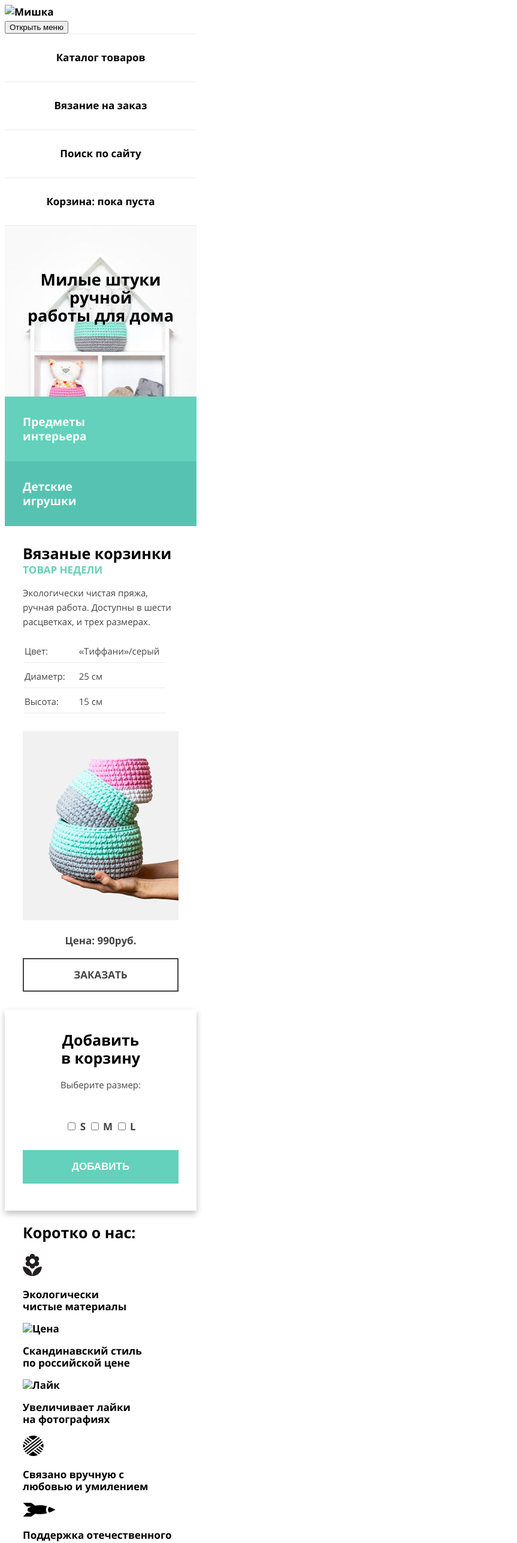
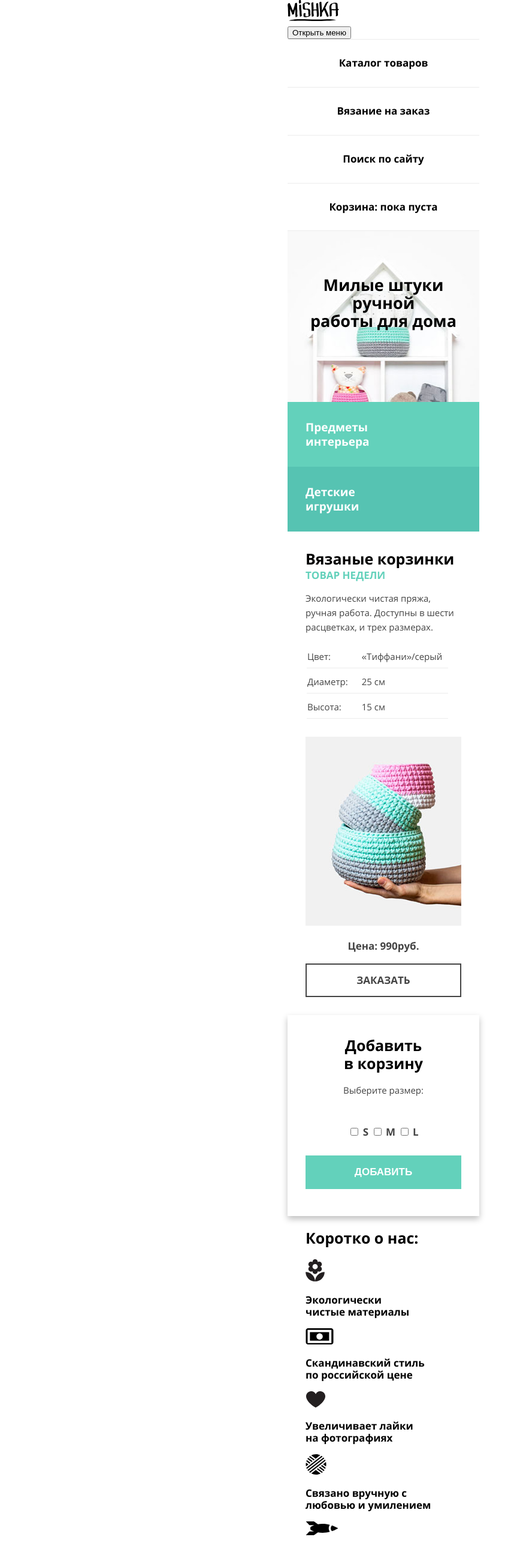
Before and after one commit to KirillPotekhin/370503-mishka, a website: page source/index.html in a window 1280 px wide. Shown: the top 2572 px of the page at 60% size, without its empty margins (0-863 px from the left). Drawn offline with nearby package versions, Linux system fonts and the light colour scheme; files that its build step writes are made by us from their sources; files whose address does not match are found by name.

Commit message:
Добавил изображения, убрал br, обернул блоки в центровщик

```diff
--- a/source/index.html
+++ b/source/index.html
@@ -2,14 +2,15 @@
 <html lang="ru">
   <head>
     <meta charset="utf-8">
+    <meta name="viewport" content="width=device-width, initial-scale=1">
     <link href="css/style.css" rel="stylesheet">
     <title>HTML Academy: Мишка</title>
   </head>
   <body>
-
+    <div class="container">
       <header class="page-header">
         <a class="page-header__logo">
-        <img class="page-header__logo-image" src="img/mishka-logo.svg" width="86" height="35" alt="Мишка">
+          <img class="page-header__logo-image" src="img/logo-mobile.svg" width="86" height="35" alt="Мишка">
         </a>
         <nav class="main-nav">
           <button class="main-nav__toggle" type="button">Открыть меню</button>
@@ -35,14 +36,14 @@
       <main class="page-main">
         <section class="category">
           <header class="category__header category__header--index">
-          <h1 class="category__caption">Милые штуки ручной<br> работы для дома</h1>
+            <h1 class="category__caption">Милые штуки ручной работы&nbsp;для&nbsp;дома</h1>
           </header>
           <div class="category-wrapper category-wrapper--emerald-light">
-          <span class="category-wrapper__name">Предметы<br> интерьера</span>
+            <span class="category-wrapper__name">Предметы интерьера</span>
             <span class="category-wrapper__logo category-wrapper__logo--interier"></span>
           </div>
           <div class="category-wrapper category-wrapper--emerald-dark">
-          <span class="category-wrapper__name">Детские<br> игрушки</span>
+            <span class="category-wrapper__name">Детские игрушки</span>
             <span class="category-wrapper__logo category-wrapper__logo--toys"></span>
           </div>
         </section>
@@ -71,7 +72,7 @@
         </section>
 
         <section class="modal">
-        <h2 class="modal__title">Добавить<br> в корзину</h2>
+          <h2 class="modal__title">Добавить в&nbsp;корзину</h2>
           <form class="form-modal" action="https://echo.htmlacademy.ru" method="post">
             <p class="form-modal__title">Выберите размер:</p>
             <div class="form-modal__toggles">
@@ -92,37 +93,37 @@
             <p class="advantages__icon">
               <img class="advantages__icon-image" src="img/icon-feature-flower.svg" width="32" height="37" alt="Материал">
             </p>
-          <span class="advantages__description">Экологически<br> чистые материалы</span>
+            <span class="advantages__description">Экологически чистые&nbsp;материалы</span>
           </div>
           <div class="about-us__advantages advantages">
             <p class="advantages__icon">
-            <img class="advantages__icon-image" src="img/icon-3.svg" width="47" height="27" alt="Цена">
+              <img class="advantages__icon-image" src="img/icon-feature-money.svg" width="47" height="27" alt="Цена">
             </p>
-          <span class="advantages__description">Скандинавский стиль<br> по российской цене</span>
+            <span class="advantages__description">Скандинавский стиль по&nbsp;российской&nbsp;цене</span>
           </div>
           <div class="about-us__advantages advantages">
             <p class="advantages__icon">
-            <img class="advantages__icon-image" src="img/icon-5.svg" width="34" height="27" alt="Лайк">
+              <img class="advantages__icon-image" src="img/icon-feature-heart.svg" width="34" height="27" alt="Лайк">
             </p>
-          <span class="advantages__description">Увеличивает лайки<br> на фотографиях</span>
+            <span class="advantages__description">Увеличивает лайки на&nbsp;фотографиях</span>
           </div>
           <div class="about-us__advantages advantages">
             <p class="advantages__icon">
               <img class="advantages__icon-image" src="img/icon-feature-ball.svg" width="35" height="34" alt="Метод">
             </p>
-          <span class="advantages__description">Связано вручную с<br> любовью и умилением</span>
+            <span class="advantages__description">Связано вручную с любовью&nbsp;и&nbsp;умилением</span>
           </div>
           <div class="about-us__advantages advantages">
             <p class="advantages__icon">
               <img class="advantages__icon-image" src="img/icon-feature-rocket.svg" width="55" height="23" alt="Производитель">
             </p>
-          <span class="advantages__description">Поддержка отечественного<br> производителя</span>
+            <span class="advantages__description">Поддержка отечественного производителя</span>
           </div>
           <div class="about-us__advantages advantages">
             <p class="advantages__icon">
               <img class="advantages__icon-image" src="img/icon-feature-gift.svg" width="33" height="32" alt="Упаковка">
             </p>
-          <span class="advantages__description">Поставляется в<br> подарочной упаковке</span>
+            <span class="advantages__description">Поставляется в подарочной&nbsp;упаковке</span>
           </div>
         </section>
 
@@ -186,5 +187,7 @@
           </a>
         </div>
       </footer>
+
+    </div>
   </body>
 </html>
--- a/source/sass/blocks/category-wrapper.scss
+++ b/source/sass/blocks/category-wrapper.scss
@@ -4,6 +4,10 @@
   font-weight: bold;
   line-height: 24px;
   color: $white;
+}
+
+.category-wrapper__name {
+  padding-right: 110px;
 }
 
 .category-wrapper--emerald-light {
--- a/source/sass/blocks/contacts.scss
+++ b/source/sass/blocks/contacts.scss
@@ -6,6 +6,7 @@
 }
 
 .contacts__title {
+
   margin: 0 auto;
   padding-right: 30px;
   padding-left: 30px;
--- /dev/null
+++ b/source/sass/blocks/container.scss
@@ -0,0 +1,4 @@
+.container {
+  width: 320px;
+  margin: 0 auto;
+}
--- a/source/sass/settings.scss
+++ b/source/sass/settings.scss
@@ -1,13 +1,13 @@
 @font-face {
   font-family: "OpenSans";
-  src: url("../fonts/opensans.woff") format("woff"), url("../fonts/opensans.woff2") format("woff2");
+  src: url("../fonts/opensans.woff2") format("woff2"), url("../fonts/opensans.woff") format("woff");
   font-weight: normal;
   font-style: normal;
 }
 
 @font-face {
   font-family: "OpenSans";
-  src: url("../fonts/opensansbold.woff") format("woff"), url("../fonts/opensansbold.woff2") format("woff2");
+  src: url("../fonts/opensansbold.woff2") format("woff2"), url("../fonts/opensansbold.woff") format("woff");
   font-weight: bold;
   font-style: normal;
 }
@@ -16,6 +16,6 @@ body {
   font-family: "OpenSans", "Arial", sans-serif;
   font-size: 18px;
   background: $background-body;
-  color: #000000;
-  max-width: 320px;
+  color: $black;
+  margin: 0;
 }
--- a/source/sass/style.scss
+++ b/source/sass/style.scss
@@ -1,5 +1,6 @@
 @import "variables";
 @import "settings";
+@import "blocks/container";
 @import "blocks/page-header";
 @import "blocks/main-nav";
 @import "blocks/site-list";
```
Also changed, not shown: source/catalog.html (+6 -4 lines), source/form.html (+4 -2 lines). Lines whose indentation alone changed are shown as unchanged.
